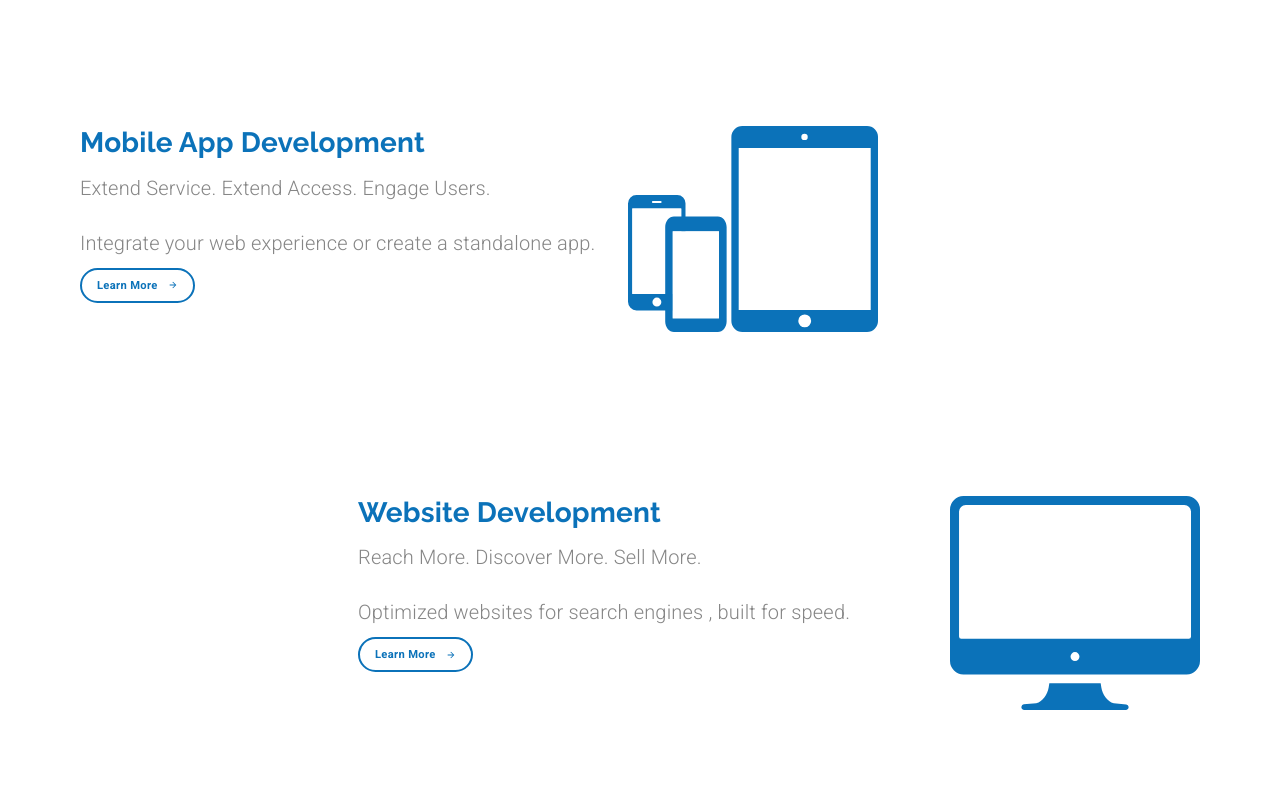
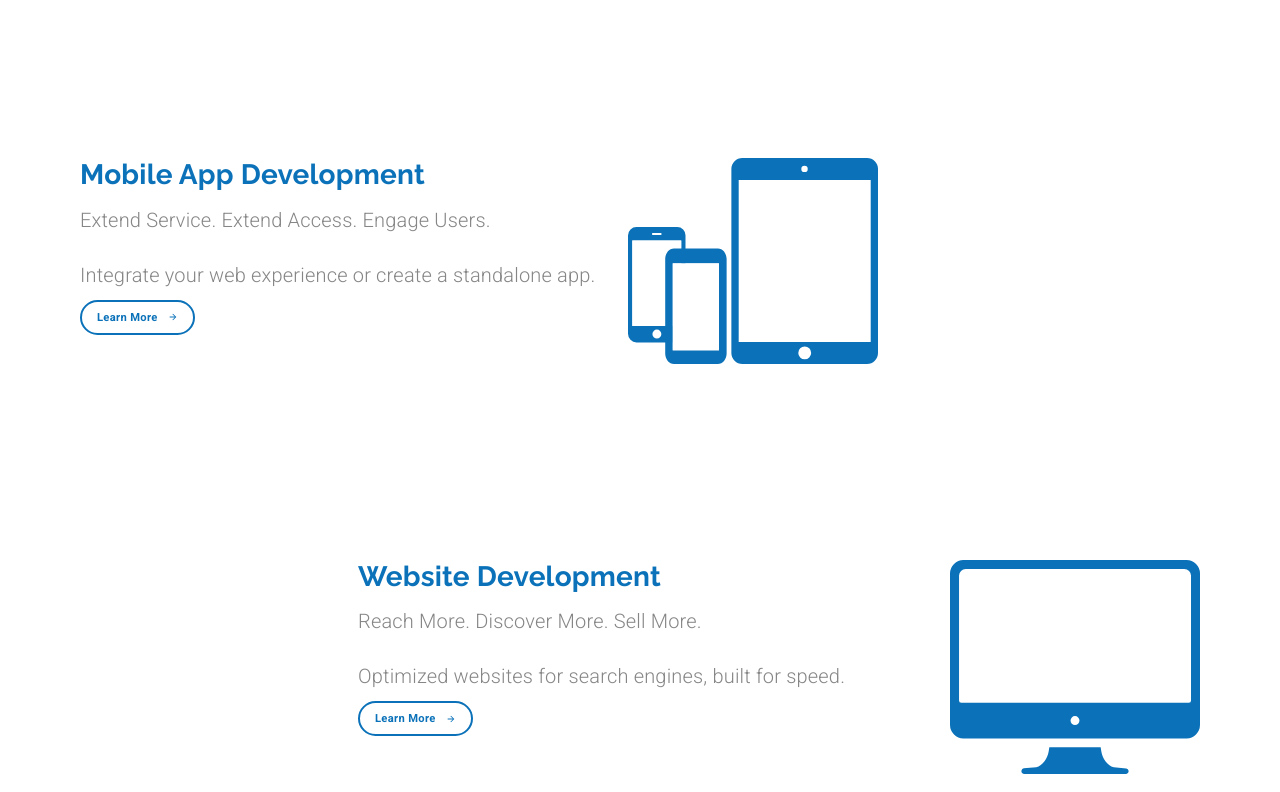
Before and after one commit to ahmet-ustun/arc-develop-clone, a Next.js app: page /services in a window 1280 px wide. Shown: the part 620-1412 px from the top of the page. Built offline with nearby package versions, Linux system fonts and the light colour scheme.

Commit message:
Reduce the padding of serviceContainer when the page hits XS

```diff
--- a/pages/index.js
+++ b/pages/index.js
@@ -66,6 +66,9 @@ const useStyles = makeStyles((theme) => ({
     marginTop: "12em",
     [theme.breakpoints.down("sm")]: {
       padding: 25,
+    },
+    [theme.breakpoints.down("xs")]: {
+      padding: 5,
     },
   },
   heroTextContainer: {
@@ -336,7 +339,8 @@ function LandingPage({ setTabValue, setItemIndex }) {
               Reach More. Discover More. Sell More.
             </Typography>
             <Typography variant="subtitle1" gutterBottom>
-              Optimized websites for search engines , built for speed.
+              Optimized websites for search engines, {matchesXS && <br />}built
+              for speed.
             </Typography>
             <Button
               className={classes.learnButton}
--- a/pages/services.js
+++ b/pages/services.js
@@ -13,9 +13,12 @@ import ButtonArrow from "../src/ui/ButtonArrow.js";
 
 const useStyles = makeStyles((theme) => ({
   serviceContainer: {
-    marginTop: "10em",
+    marginTop: "12em",
     [theme.breakpoints.down("sm")]: {
       padding: 25,
+    },
+    [theme.breakpoints.down("xs")]: {
+      padding: 5,
     },
   },
   icon: {
@@ -45,6 +48,7 @@ function Services({ setTabValue, setItemIndex }) {
   const classes = useStyles();
   const theme = useTheme();
 
+  const matchesXS = useMediaQuery(theme.breakpoints.down("xs"));
   const matchesSM = useMediaQuery(theme.breakpoints.down("sm"));
 
   return (
@@ -222,7 +226,8 @@ function Services({ setTabValue, setItemIndex }) {
               Reach More. Discover More. Sell More.
             </Typography>
             <Typography variant="subtitle1" gutterBottom>
-              Optimized websites for search engines , built for speed.
+              Optimized websites for search engines, {matchesXS && <br />}built
+              for speed.
             </Typography>
             <Button
               className={classes.learnButton}
```
